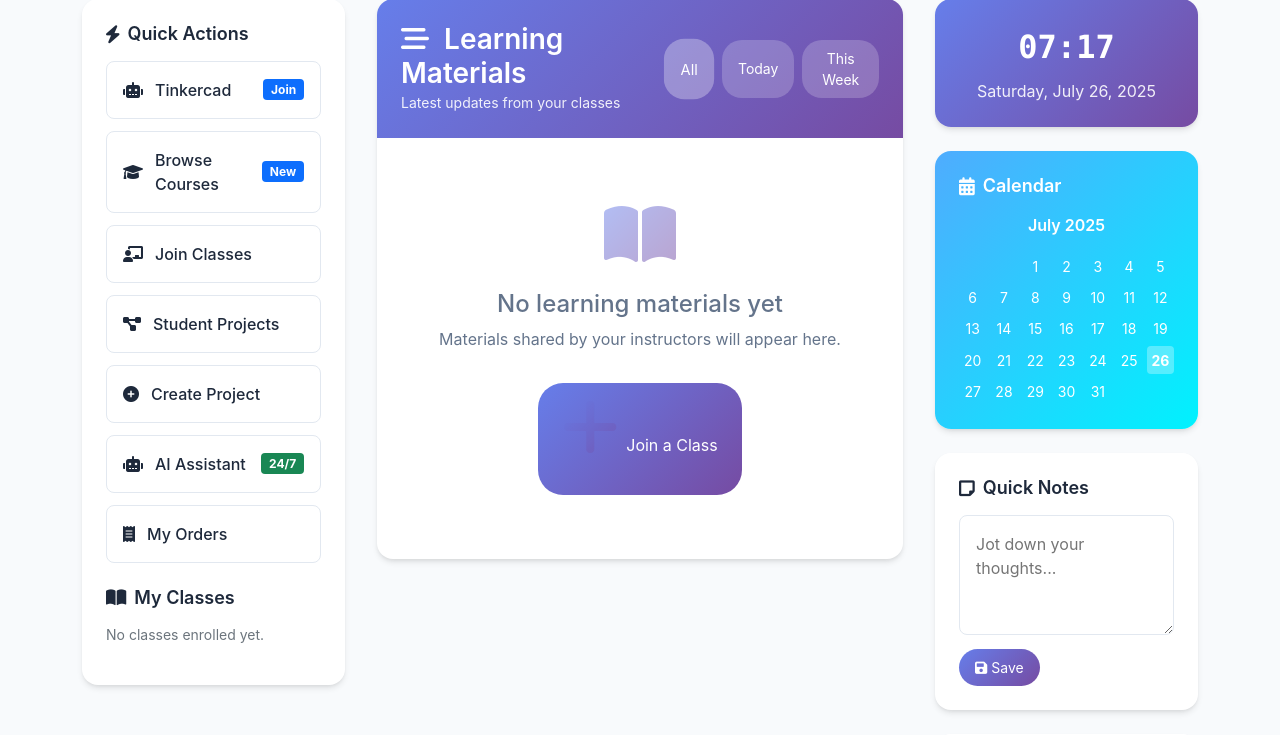
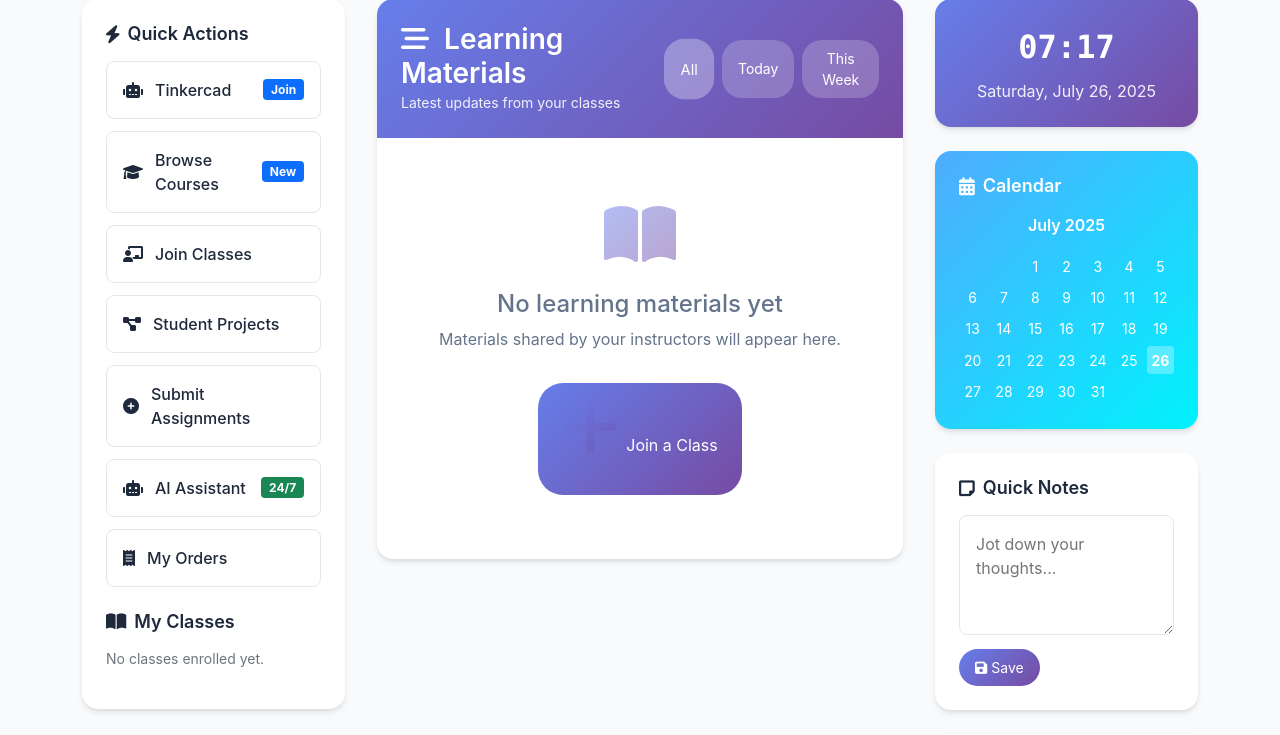
Before and after one commit to BuxinFutureAccademy/BuxinFutureAccademy, a Python web app: template templates/student_dashboard.html in a window 1280 px wide. Shown: the part 284-1019 px from the top of the page. Run offline with Jinja, Linux system fonts and the light colour scheme; the template is opened without the code that fills it, so the values that code supplies are empty.

Commit message:
Update student_dashboard.html

```diff
--- a/templates/student_dashboard.html
+++ b/templates/student_dashboard.html
@@ -799,7 +799,7 @@
 
             <a href="{{ url_for('create_project') }}" class="action-btn">
                 <i class="fas fa-plus-circle"></i>
-                <span>Create Project</span>
+                <span>Submit Assignments</span>
             </a>
 
             <a href="{{ url_for('ai_assistant') }}" class="action-btn">
```
